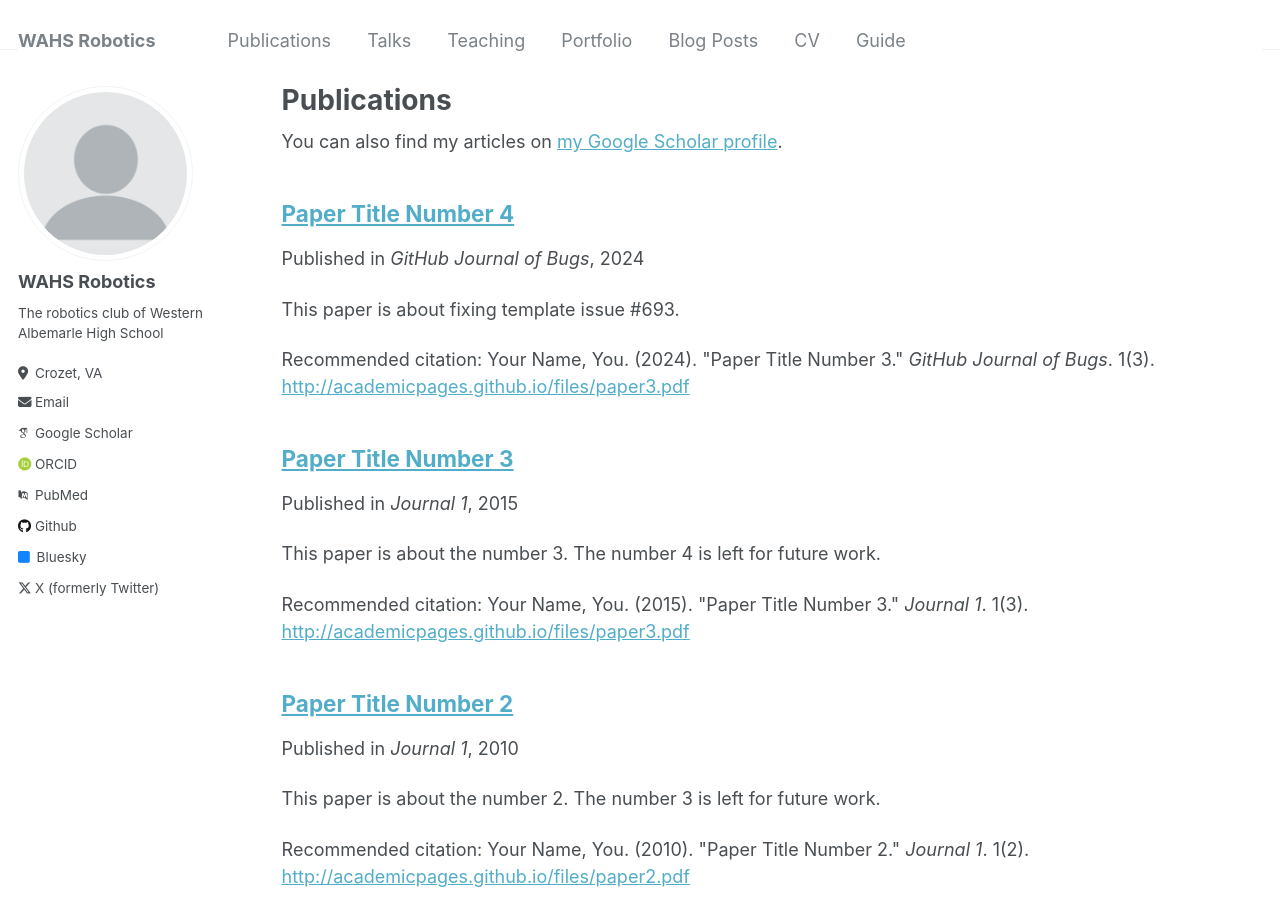
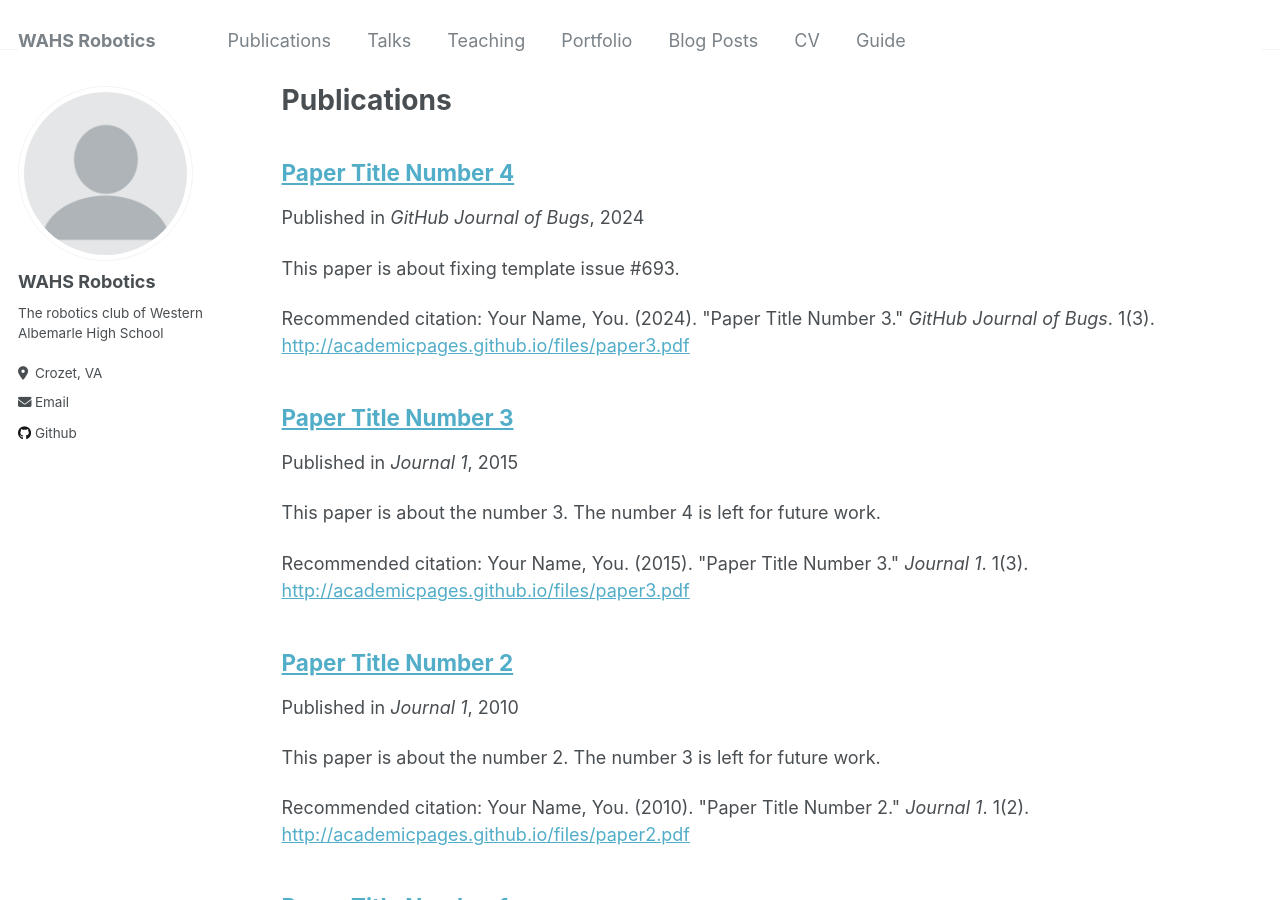
Before and after one commit to WAHS-Robotics-Club/WAHS-Robotics-Club.github.io, a Jekyll site: the page built from _pages/publications.md, in a window 1280 px wide and 900 px high. Built offline with Jekyll 4.4.1, drawn with Linux system fonts in a browser that asks for light colours; some web fonts are replaced; part of the change alters nothing that is shown.

Commit message:
Update _config.yml

```diff
--- a/_config.yml
+++ b/_config.yml
@@ -31,10 +31,10 @@ author:
 
   # Academic websites
   arxiv            : # URL - Update with the correct link to your profile
-  googlescholar    : "https://scholar.google.com/citations?user=PS_CX0AAAAAJ"
+  googlescholar    :
   impactstory      : # URL
-  orcid            : "http://orcid.org/yourorcidurl"
-  pubmed           : "https://www.ncbi.nlm.nih.gov/pubmed/?term=john+snow"
+  orcid            :
+  pubmed           :
   researchgate     : # URL
 
   # Repositories and software development
@@ -46,7 +46,7 @@ author:
   stackoverflow    : # User number or user number and name (i.e., use "1" or "1/jeff-atwood")
 
   # Social media
-  bluesky          : "bsky.app" # Replace this with you Bluesky username
+  bluesky          :
   facebook         : # Username
   flickr           : # Username
   foursquare       : # Username
@@ -63,7 +63,7 @@ author:
   steam            : # Username
   telegram         : # URL
   tumblr           : # Username
-  twitter          : "UniofOxford"  # Replace this with your X / Twitter handle
+  twitter          :
   vine             : # Username
   weibo            : # Username
   wikipedia        : # Username
```
